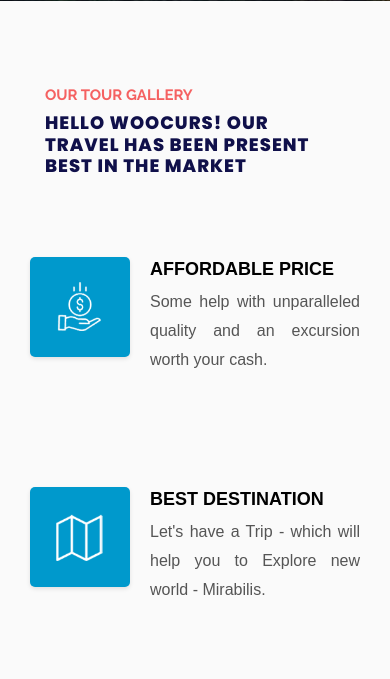
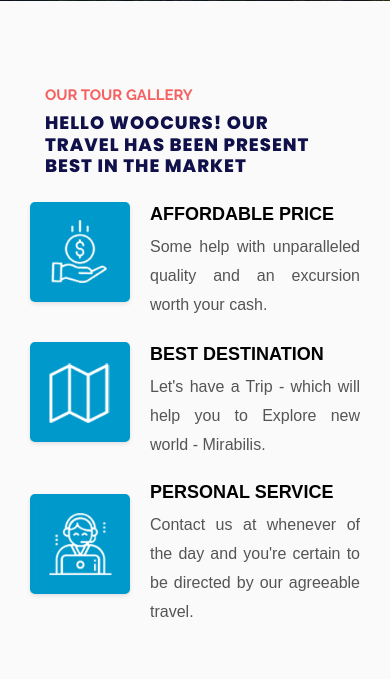
Before and after one commit to woocurs/johntravelslk, a PHP site: page /about.php in a window 390 px wide. Shown: the part 1191-1870 px from the top of the page. Run offline with PHP 8.4, Linux system fonts and the light colour scheme; some libraries are stand-ins or nearby versions.

Commit message:
responsive about page

```diff
--- a/styles/about.css
+++ b/styles/about.css
@@ -45,7 +45,7 @@
   font-weight: 800;
   font-size: 45px;
   font-family: "Poppins", sans-serif;
-  margin-bottom: 10px;
+  margin-bottom: 0px;
   text-transform: uppercase;
   letter-spacing: 1px;
 }
@@ -56,7 +56,7 @@
   gap: 20px;
   padding: 15px;
   margin-top: 40px;
-  margin-bottom: 40px;
+  margin-bottom: -10px;
   max-width: 100%;
 }
 
@@ -65,7 +65,7 @@
   height: 100px;
   display: block;
   background-color: #0099cc;
-  padding: 15px;
+  padding: 5px;
   border-radius: 5px;
   box-shadow: 0 2px 4px rgba(0, 0, 0, 0.1);
 }
@@ -91,7 +91,7 @@
   left: 0;
   width: 75%;
   border: 0;
-  margin-bottom: 20px;
+  margin-bottom: -10px;
 }
 
 .row {
@@ -103,7 +103,7 @@
   flex-direction: row;
   flex-wrap: wrap;
   justify-content: space-between;
-  padding-bottom: 20px;
+  padding-bottom: 10px;
   gap: 15px;
 }
 .about-client:hover {
@@ -228,6 +228,7 @@
   .about-service-icon {
     width: 100px;
     align-content: center;
+    bottom: -20px;
   }
   .about-client-icon {
     width: 80px;
@@ -291,6 +292,10 @@
   .col-lg-6 h2 {
     font-size: 20px;
   }
+  .about-service {
+    margin-top: 5px;
+    margin-bottom: -5px;
+  }
   .about-service-icon {
     width: 100px;
   }
@@ -308,6 +313,12 @@
   }
   .callback-counter-wrap {
     gap: 10px;
+  }
+  .responsive-container iframe {
+    margin-top: -30px;
+  }
+  .client-section {
+    margin-top: -30px;
   }
   .dash-styl {
     margin-top: -40px;
@@ -363,7 +374,10 @@
     grid-template-columns: repeat(2, 1fr);
     gap: 5px;
   }
-
+  .about-service {
+    margin-top: -5px;
+    margin-bottom: -5px;
+  }
   .container3 {
     padding: 30px 20px;
     margin-top: -100px;
```
